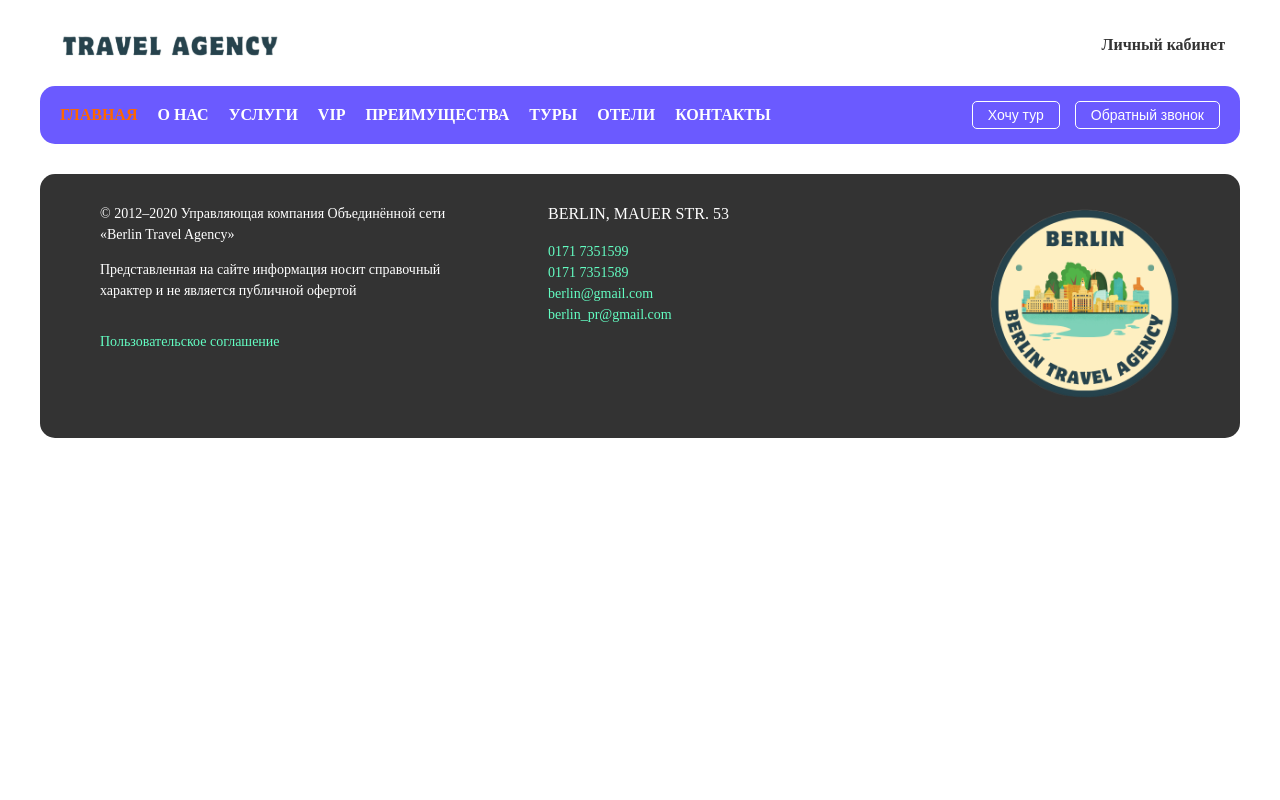
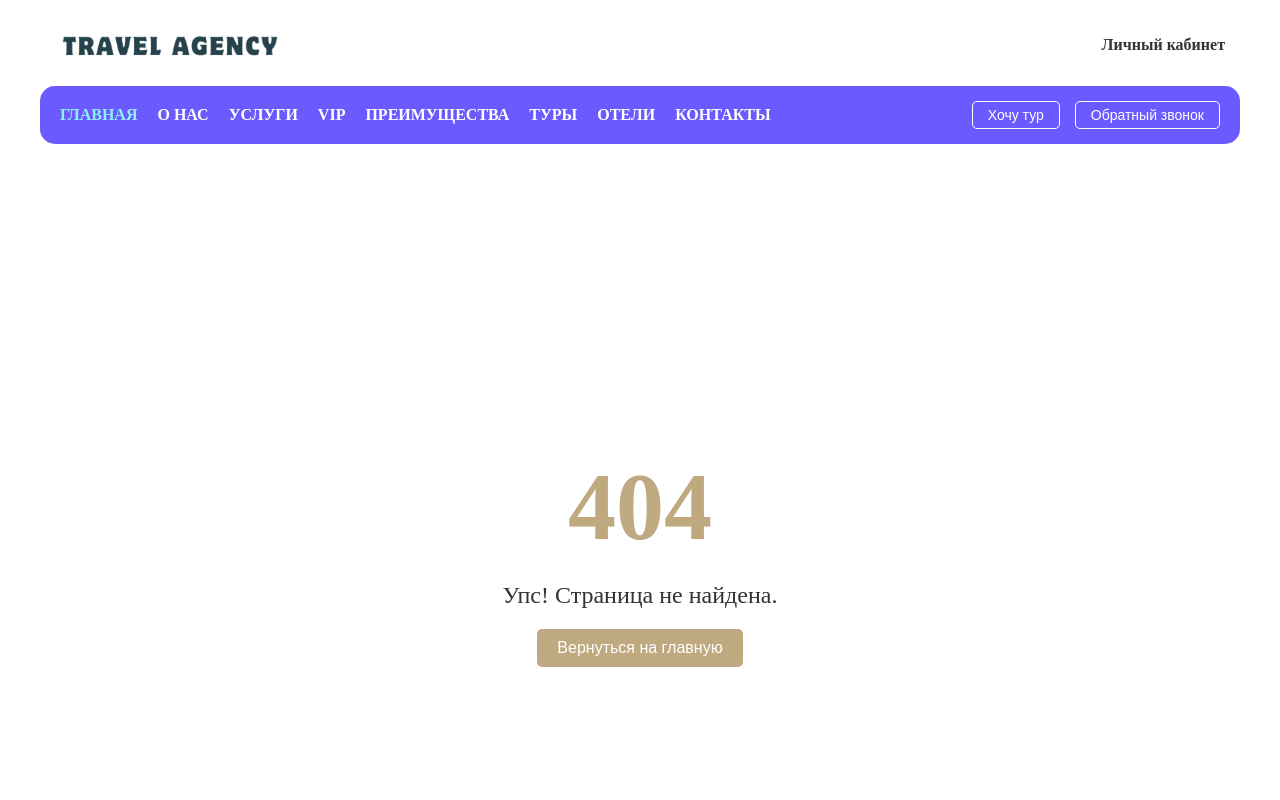
Before and after one commit to Cohort47/TeamProject-Front, a React (Create React App) app: page /advantages in a window 1280 px wide. In both pictures the pointer is over the link "ГЛАВНАЯ". Shown: the top 800 px of the page. Built offline with nearby package versions, Linux system fonts and the light colour scheme.

Commit message:
AllaNovytskaRoute404changeColorHeaderHower

```diff
--- a/src/App.tsx
+++ b/src/App.tsx
@@ -8,6 +8,7 @@ import HomePage from "./components/homepage/HomePage";
 import TourList from "./components/tours/TourList";
 import GuideServices from "./components/guideServices/GuideServices";
 import PremiumService from "./components/premiumService/PremiumService";
+import NotFoundPage from "./components/notFoundPage/NotFoundPage";
 
 const App: React.FC = () => {
   return (
@@ -19,6 +20,7 @@ const App: React.FC = () => {
         <Route path="/tours" element={<TourList />} />
         <Route path="/services" element={<GuideServices />} />
         <Route path="/premium-Service" element={<PremiumService />} />
+        <Route path="/*" element={<NotFoundPage />} />
       </Routes>
       <Footer />
     </Router>
--- a/src/components/header/Header.module.css
+++ b/src/components/header/Header.module.css
@@ -87,7 +87,7 @@
 }
 
 .headerLink:hover {
-  color: #ff6600;
+  color:#8ef2f2;
 }
 
 .buttonContainer {
@@ -109,6 +109,6 @@
 
 .headerBtnLink:hover,
 .headerBtnCall:hover {
-  border-color: #ff6600;
-  color: #ff6600;
+  border-color: #2ba918;
+  color: #8ef2f2;
 }
--- a/src/components/notFoundPage/NotFoundPage.tsx
+++ b/src/components/notFoundPage/NotFoundPage.tsx
@@ -6,7 +6,7 @@ const NotFoundPage: React.FC = () => {
   const navigate = useNavigate();
 
   const handleGoHome = () => {
-    navigate("/");
+    navigate("/*");
   };
 
   return (
```
